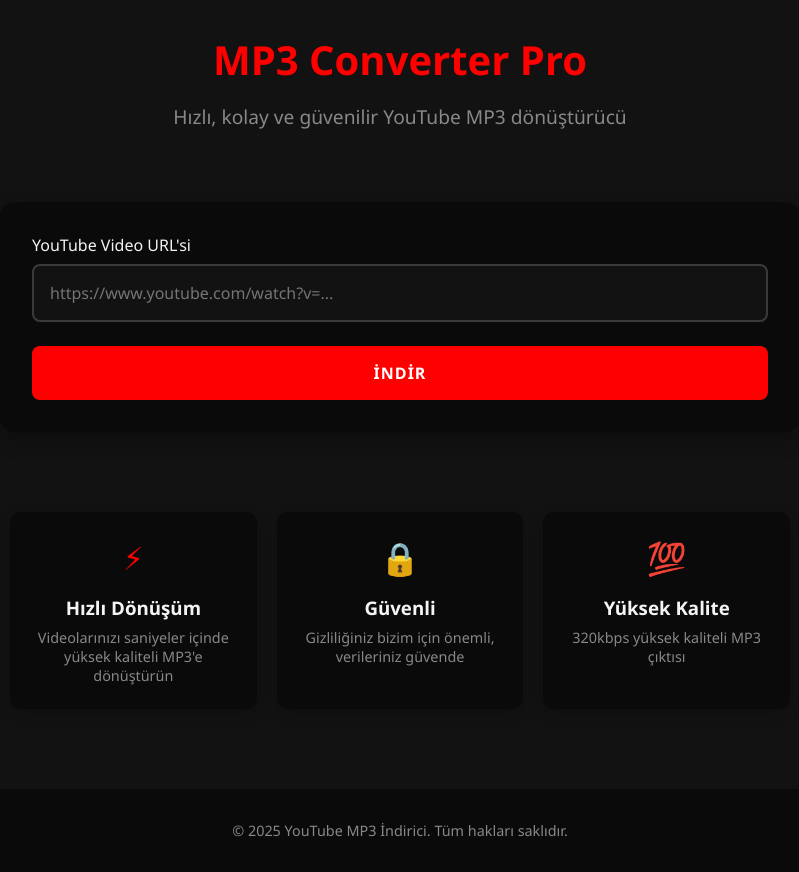
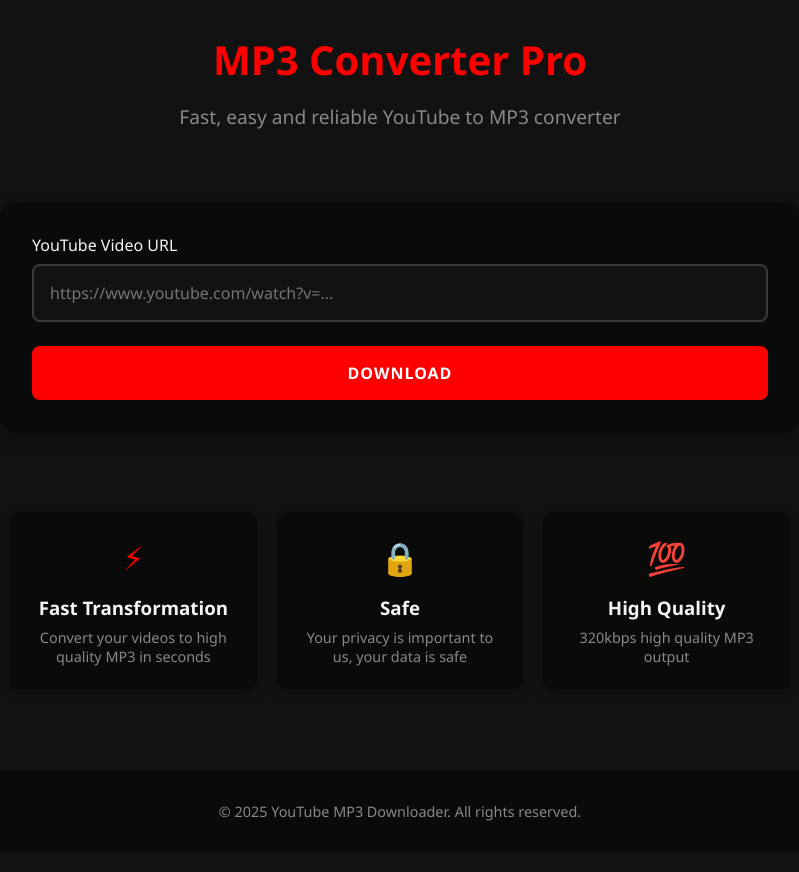
Before and after one commit to fantasywastaken/Youtube-MP3-Downloader, a PHP site: page / in a window 1280 px wide. Shown: the whole page, without its empty margins (240-1039 px from the left). After the commit the page ends 821 px from the top, so only its background shows below. Run offline with PHP 8.4, Linux system fonts and the light colour scheme.

Commit message:
Update index.php

```diff
--- a/index.php
+++ b/index.php
@@ -12,44 +12,44 @@
         <div class="logo">
             <span>MP3 Converter Pro</span>
         </div>
-        <p class="tagline">Hızlı, kolay ve güvenilir YouTube MP3 dönüştürücü</p>
+        <p class="tagline">Fast, easy and reliable YouTube to MP3 converter</p>
     </header>
     <form id="downloadForm" method="POST" action="download.php">
         <div class="download-form">
             <div class="form-group">
-                <label for="video-url">YouTube Video URL'si</label>
+                <label for="video-url">YouTube Video URL</label>
                 <input type="url" name="video_url" id="video-url" placeholder="https://www.youtube.com/watch?v=..." required>
             </div>
-            <button type="submit" class="btn" id="download-btn">İndir</button>
+            <button type="submit" class="btn" id="download-btn">Download</button>
             <div class="loading">
                 <div class="spinner"></div>
-                <p>İndirme hazırlanıyor, lütfen bekleyin...</p>
+                <p>Download is being prepared, please wait...</p>
             </div>
             <div class="error-message">
-                <p>Hata: İndirme işlemi sırasında bir sorun oluştu.</p>
+                <p>Error: A problem occurred during the download process.</p>
             </div>
         </div>
     </form>
     <div class="features">
         <div class="feature">
             <div class="feature-icon">⚡</div>
-            <h3>Hızlı Dönüşüm</h3>
-            <p>Videolarınızı saniyeler içinde yüksek kaliteli MP3'e dönüştürün</p>
+            <h3>Fast Transformation</h3>
+            <p>Convert your videos to high quality MP3 in seconds</p>
         </div>
         <div class="feature">
             <div class="feature-icon">🔒</div>
-            <h3>Güvenli</h3>
-            <p>Gizliliğiniz bizim için önemli, verileriniz güvende</p>
+            <h3>Safe</h3>
+            <p>Your privacy is important to us, your data is safe</p>
         </div>
         <div class="feature">
             <div class="feature-icon">💯</div>
-            <h3>Yüksek Kalite</h3>
-            <p>320kbps yüksek kaliteli MP3 çıktısı</p>
+            <h3>High Quality</h3>
+            <p>320kbps high quality MP3 output</p>
         </div>
     </div>
 </div>
 <footer>
-    <p>© 2025 YouTube MP3 İndirici. Tüm hakları saklıdır.</p>
+    <p>© 2025 YouTube MP3 Downloader. All rights reserved.</p>
 </footer>
 <script>
     document.getElementById('downloadForm').addEventListener('submit', async function(e) {
```
